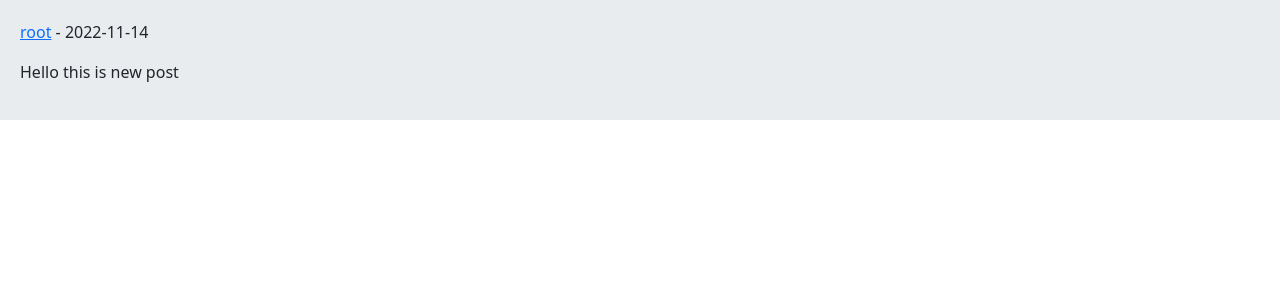
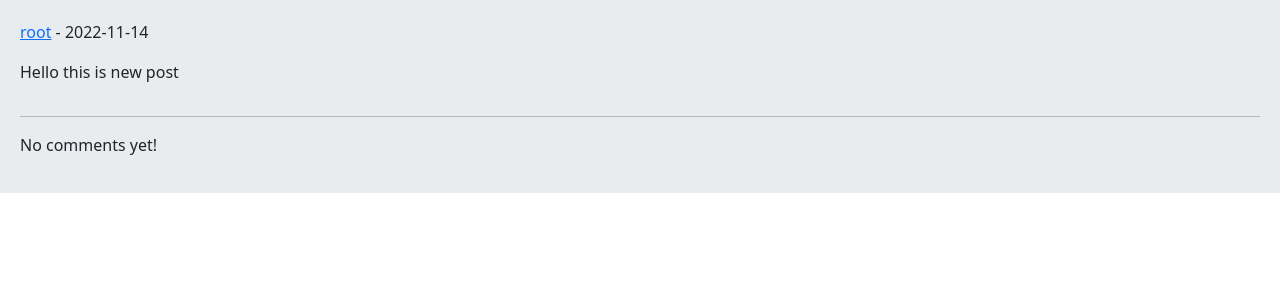
Before and after one commit to mehdi-mirzaie78/Education, a Django app: a page that uses Django 2/A/home/templates/home/detail.html in a window 1280 px wide. Shown: the part 56-356 px from the top of the page. Run offline with Django 4.2, Linux system fonts and the light colour scheme; data comes from the database, SQL or seed files in the repository; both versions use the stored data as it was after the commit.

Commit message:
Session 35: Reading comments | Getting from database and showing in html pages

```diff
--- a/Django 2/A/home/templates/home/detail.html
+++ b/Django 2/A/home/templates/home/detail.html
@@ -14,4 +14,17 @@
 			{% endif %}
 		</div>
 	</div>
+
+	<hr>
+
+{#	<p>{{ comments.count }} comments</p>#}
+	{% for comment in comments %}
+		<div class="card bg-dark text-white">
+			<p class="card-header">{{ comment.user }} | {{ comment.created|timesince }}</p>
+			<p class="card-body">{{ comment.body }}</p>
+		</div>
+	{% empty %}
+		<p>No comments yet!</p>
+	{% endfor %}
+
 {% endblock %}
--- a/Django 2/A/home/views.py
+++ b/Django 2/A/home/views.py
@@ -22,7 +22,8 @@ class PostDetailView(View):
 
     def get(self, request, post_id, post_slug):
         post = get_object_or_404(Post, pk=post_id, slug=post_slug)
-        return render(request, 'home/detail.html', {'post': post})
+        comments = post.pcomments.filter(is_reply=False)
+        return render(request, 'home/detail.html', {'post': post, 'comments': comments})
 
 
 class PostDeleteView(LoginRequiredMixin, View):
```
Also changed, not shown: Django 2/A/db.sqlite3.
